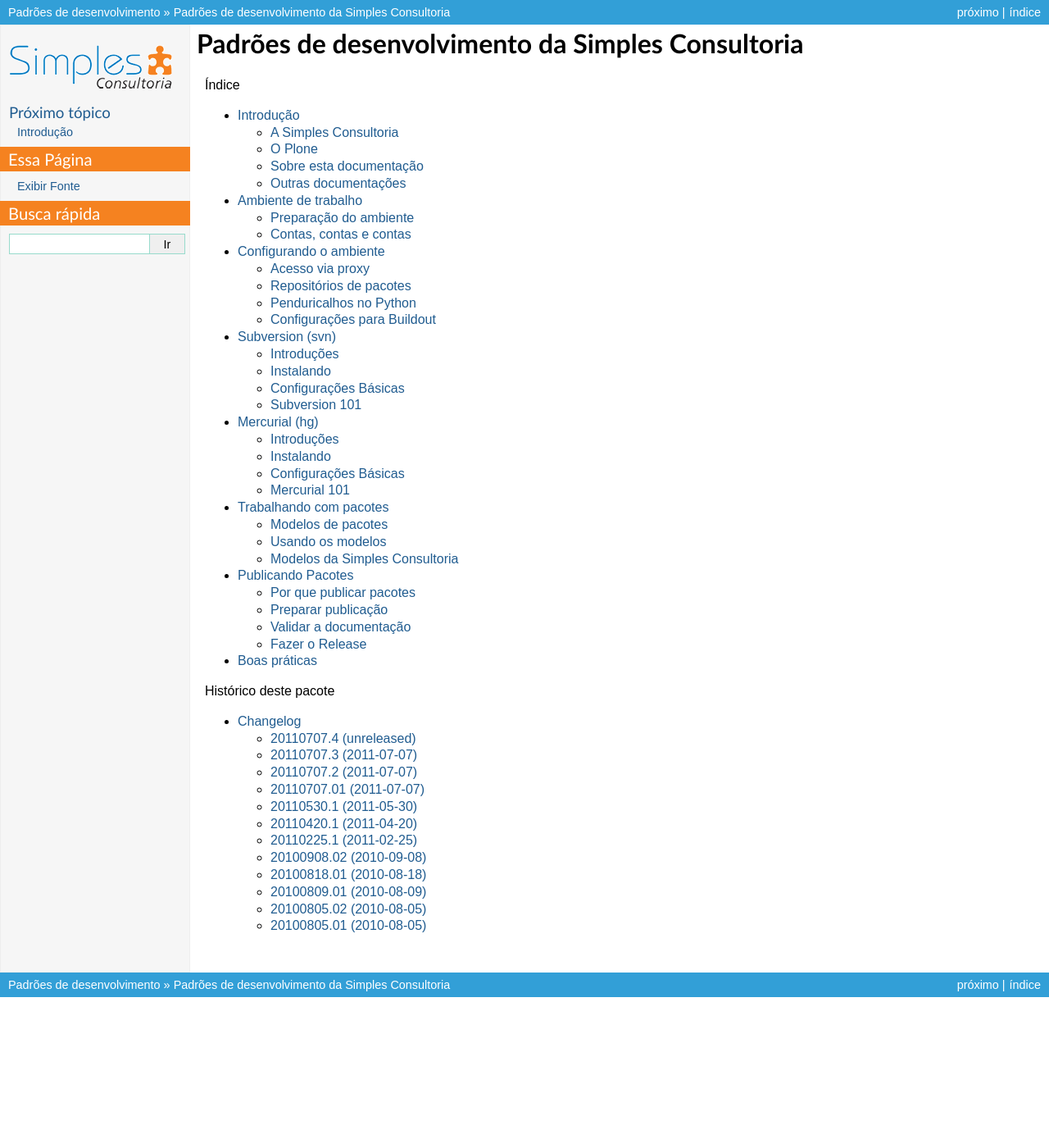
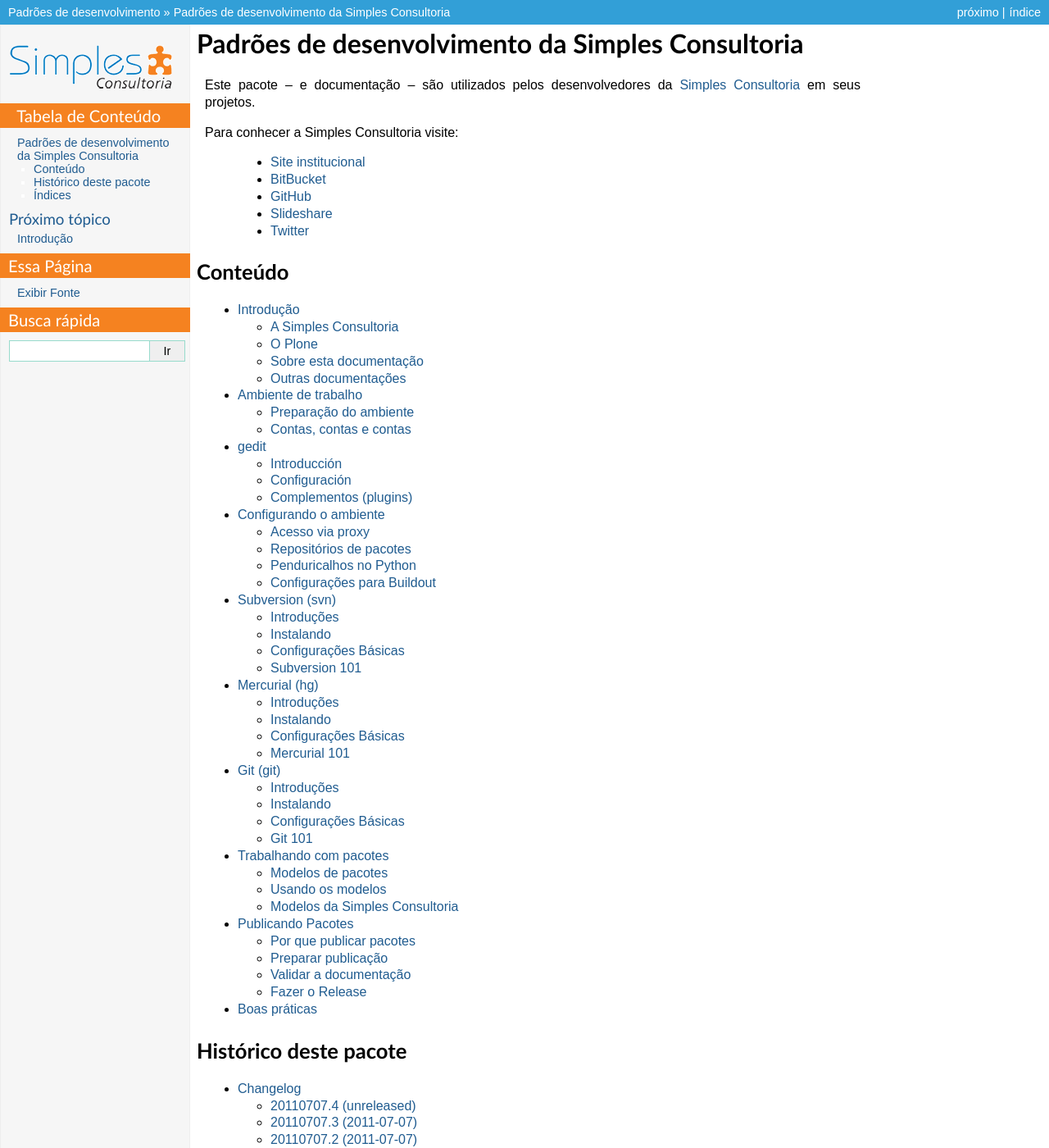
Before and after one commit to simplesconsultoria/sc.dev.core, a Sphinx documentation site: the page built from docs/index.txt, in a window 1280 px wide and 1400 px high. Shown: the whole window at 82% size. Built offline with Sphinx 7.4.7, drawn with Linux system fonts in a browser that asks for light colours; some of the changed text lies outside the part shown.

```diff
--- /dev/null
+++ b/docs/editors/index.txt
@@ -0,0 +1,5 @@
+
+.. toctree::
+   :maxdepth: 2
+
+   gedit
--- a/docs/index.txt
+++ b/docs/index.txt
@@ -2,22 +2,50 @@
 Padrões de desenvolvimento da Simples Consultoria
 ###################################################
 
-Índice
+Este pacote -- e documentação -- são utilizados pelos desenvolvedores da
+`Simples Consultoria <http://www.simplesconsultoria.com.br>`_ em seus projetos.
+
+Para conhecer a Simples Consultoria visite:
+
+    * `Site institucional <http://www.simplesconsultoria.com.br>`_
+
+    * `BitBucket <http://bitbucket.org/simplesconsultoria>`_
+
+    * `GitHub <http://github.com/simplesconsultoria>`_
+
+    * `Slideshare <http://www.slideshare.net/simplesconsultoria/>`_
+
+    * `Twitter <https://twitter.com/#!/simplesconsult>`_
+
+
+*********************
+Conteúdo
+*********************
 
 .. toctree::
    :maxdepth: 2
 
    introducao
    ambiente
+   editors/index
    configuracao
    vcs/index
    pacotes
    releases
    boaspraticas
 
+***********************
 Histórico deste pacote
-
+***********************
 .. toctree::
    :maxdepth: 2
 
    HISTORY
+
+*********************
+Índices
+*********************
+
+* :ref:`genindex`
+* :ref:`glossario`
+* :ref:`search`
--- a/docs/vcs/git.txt
+++ b/docs/vcs/git.txt
@@ -45,8 +45,8 @@ Caminho fácil
 O jeito fácil e rápido de começar a trabalhar com o Git é através do uso
 de uma ferramenta com interface gráfica.
 
-Escolha a melhor ferramenta a partir do site do `Git
-<https://git.wiki.kernel.org/index.php/InterfacesFrontendsAndTools`_
+Escolha a melhor ferramenta a partir do site do
+`Git <https://git.wiki.kernel.org/index.php/InterfacesFrontendsAndTools>`_
 
 Configurações Básicas
 =======================
--- a/docs/vcs/index.txt
+++ b/docs/vcs/index.txt
@@ -4,3 +4,4 @@
 
    subversion
    mercurial
+   git
--- a/docs/vcs/mercurial.txt
+++ b/docs/vcs/mercurial.txt
@@ -170,6 +170,7 @@ update      up         Atualiza a revisão local para a revisão do repositório
                        principal
 push                   Publica modificações locais para outro repositório
 merge                  Realiza o merge com uma revisão específica
+heads                  Exibe os branches abertos em um repositório
 ========== ========== ==========================================================
 
 Cenário: Repositório Central
```
Also changed, not shown: docs/HISTORY.txt (+21 -14 lines), docs/editors/gedit.txt (added, +173 -0 lines), docs/glossario.txt (added, +93 -0 lines).
